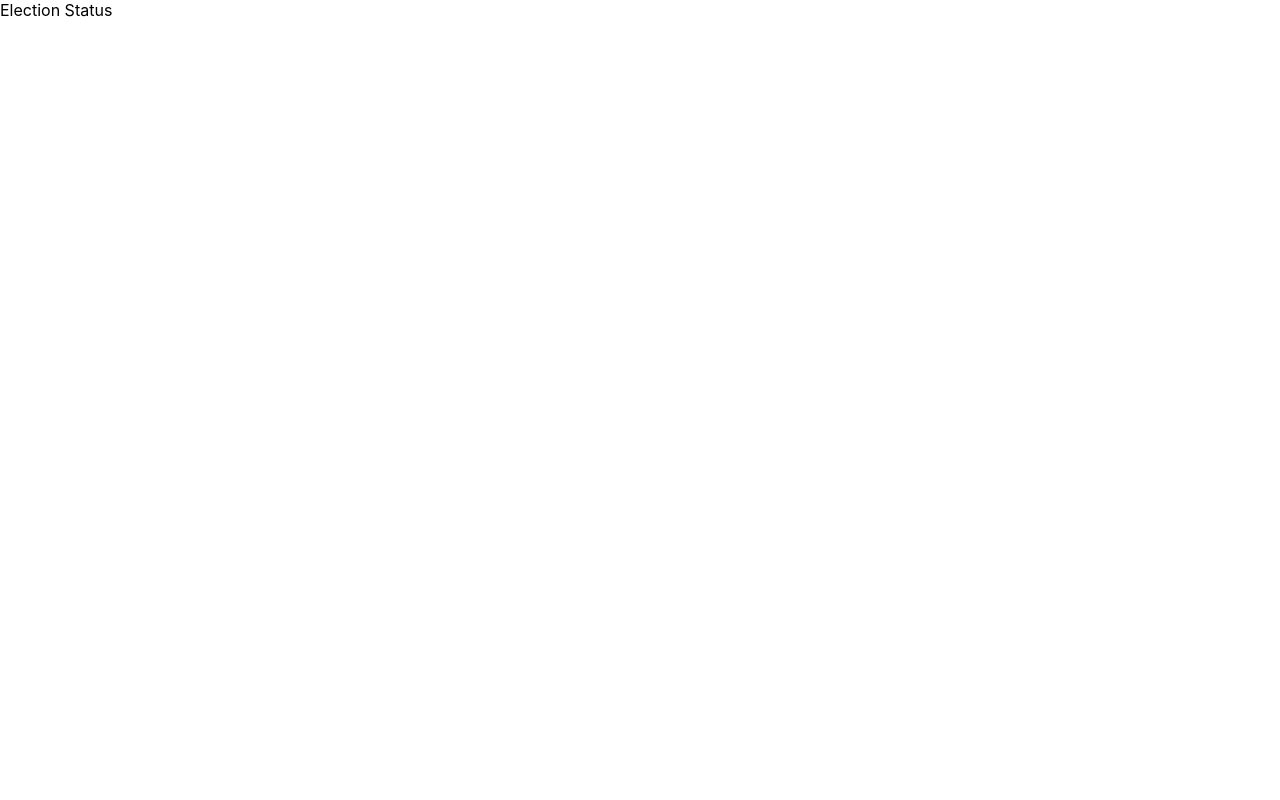
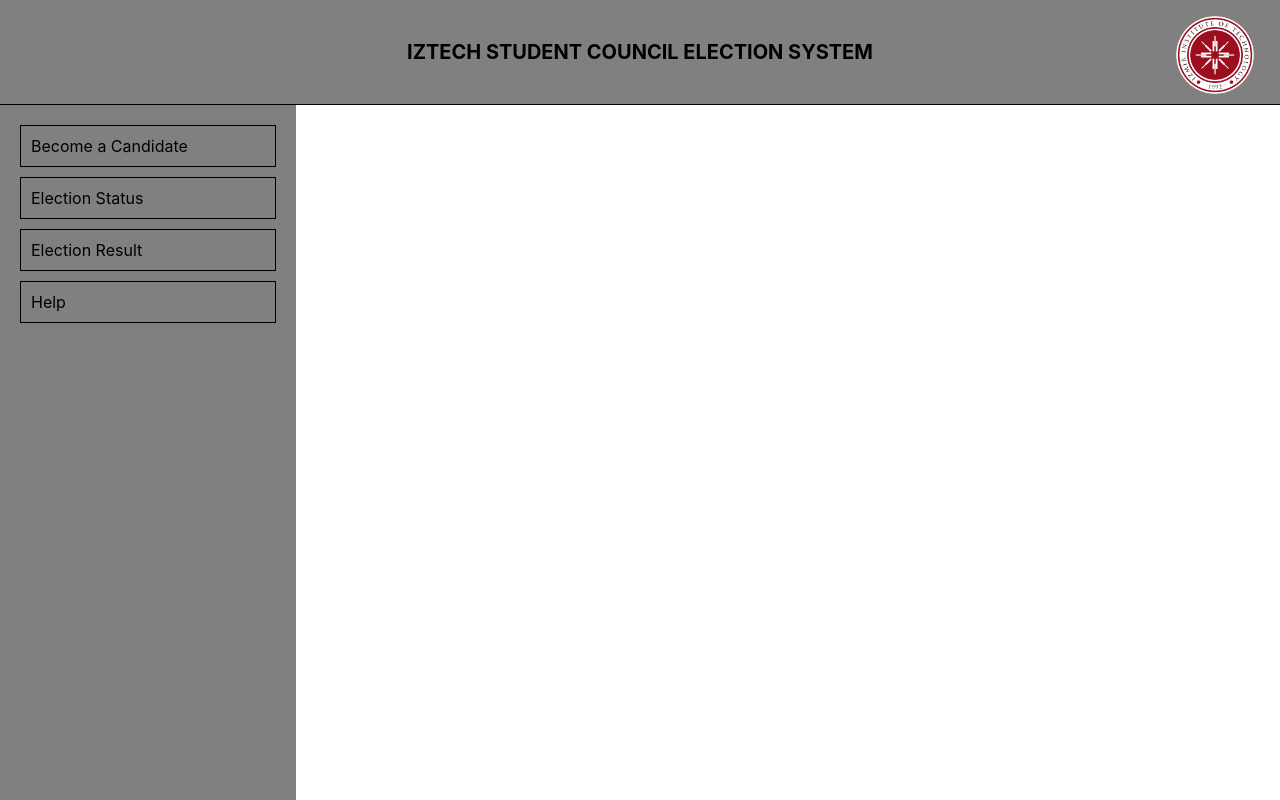
Before and after one commit to rumutaydin/ioes, a React (Create React App) app in the folder ioes/ioes/: page /election-status in a window 1280 px wide. Built offline with nearby package versions, Linux system fonts and the light colour scheme.

Commit message:
routerlar düzeltildi

```diff
--- a/ioes/ioes/src/components/screens/BecameACandidate.js
+++ b/ioes/ioes/src/components/screens/BecameACandidate.js
@@ -1,9 +1,25 @@
+import logo from './iyteee.png';
+import { Link } from 'react-router-dom';
 function BecameACandidate(){
 
     return(
 
         <>
-        Became A Candidate
+
+       <div className="main-container">
+    <header className="header-container">
+      <h1 className="header-title">IZTECH STUDENT COUNCIL ELECTION SYSTEM</h1>
+      <img src={logo} alt="Logo" className="logo" />
+    </header>
+    <div className="content-container">
+      <div className="sidebar">
+
+        <Link to="/student-main/election-status">Election Status</Link>
+        <Link to="/student-main/election-result">Election Result</Link>
+        <Link to ="/student-main/help">Help</Link>
+      </div>
+    </div>
+  </div>
 
         </>
     );
--- a/ioes/ioes/src/components/screens/ElectionResult.js
+++ b/ioes/ioes/src/components/screens/ElectionResult.js
@@ -1,10 +1,28 @@
+import logo from './iyteee.png';
+import { Link } from 'react-router-dom';
+
 function ElectionResult(){
 
     return(
 
         <>
 
-        ElectionResult
+        <div className="main-container">
+    <header className="header-container">
+      <h1 className="header-title">IZTECH STUDENT COUNCIL ELECTION SYSTEM</h1>
+      <img src={logo} alt="Logo" className="logo" />
+    </header>
+    <div className="content-container">
+      <div className="sidebar">
+
+        <Link to="/student-main/became-candidate">Become a Candidate</Link>
+        <Link to="/student-main/election-status">Election Status</Link>
+        <Link to="/student-main/election-result">Election Result</Link>
+        <Link to ="/student-main/help">Help</Link>
+      </div>
+    </div>
+  </div>
+
 
         </>
     );
--- a/ioes/ioes/src/components/screens/ElectionStatus.js
+++ b/ioes/ioes/src/components/screens/ElectionStatus.js
@@ -1,8 +1,31 @@
+import logo from './iyteee.png';
+import { Link } from 'react-router-dom';
+
 function ElectionStatus(){
 
     return(
         <>
-        Election Status
+
+        <div className="main-container">
+    <header className="header-container">
+      <h1 className="header-title">IZTECH STUDENT COUNCIL ELECTION SYSTEM</h1>
+      <img src={logo} alt="Logo" className="logo" />
+    </header>
+    <div className="content-container">
+      <div className="sidebar">
+
+        <Link to="/student-main/became-candidate">Become a Candidate</Link>
+        <Link to="/student-main/election-status">Election Status</Link>
+        <Link to="/student-main/election-result">Election Result</Link>
+        <Link to ="/student-main/help">Help</Link>
+      </div>
+    </div>
+  </div>
+
+
+
+
+
         </>
     );
 }
--- a/ioes/ioes/src/components/screens/Help.js
+++ b/ioes/ioes/src/components/screens/Help.js
@@ -1,10 +1,29 @@
+import logo from './iyteee.png';
+import { Link } from 'react-router-dom';
+
 function Help(){
 
     return(
 
         <>
 
-        Help
+<div className="main-container">
+    <header className="header-container">
+      <h1 className="header-title">IZTECH STUDENT COUNCIL ELECTION SYSTEM</h1>
+      <img src={logo} alt="Logo" className="logo" />
+    </header>
+    <div className="content-container">
+      <div className="sidebar">
+
+        <Link to="/student-main/became-candidate">Become a Candidate</Link>
+        <Link to="/student-main/election-status">Election Status</Link>
+        <Link to="/student-main/election-result">Election Result</Link>
+        <Link to ="/student-main/help">Help</Link>
+      </div>
+    </div>
+  </div>
+
+
         </>
 
     );
```
